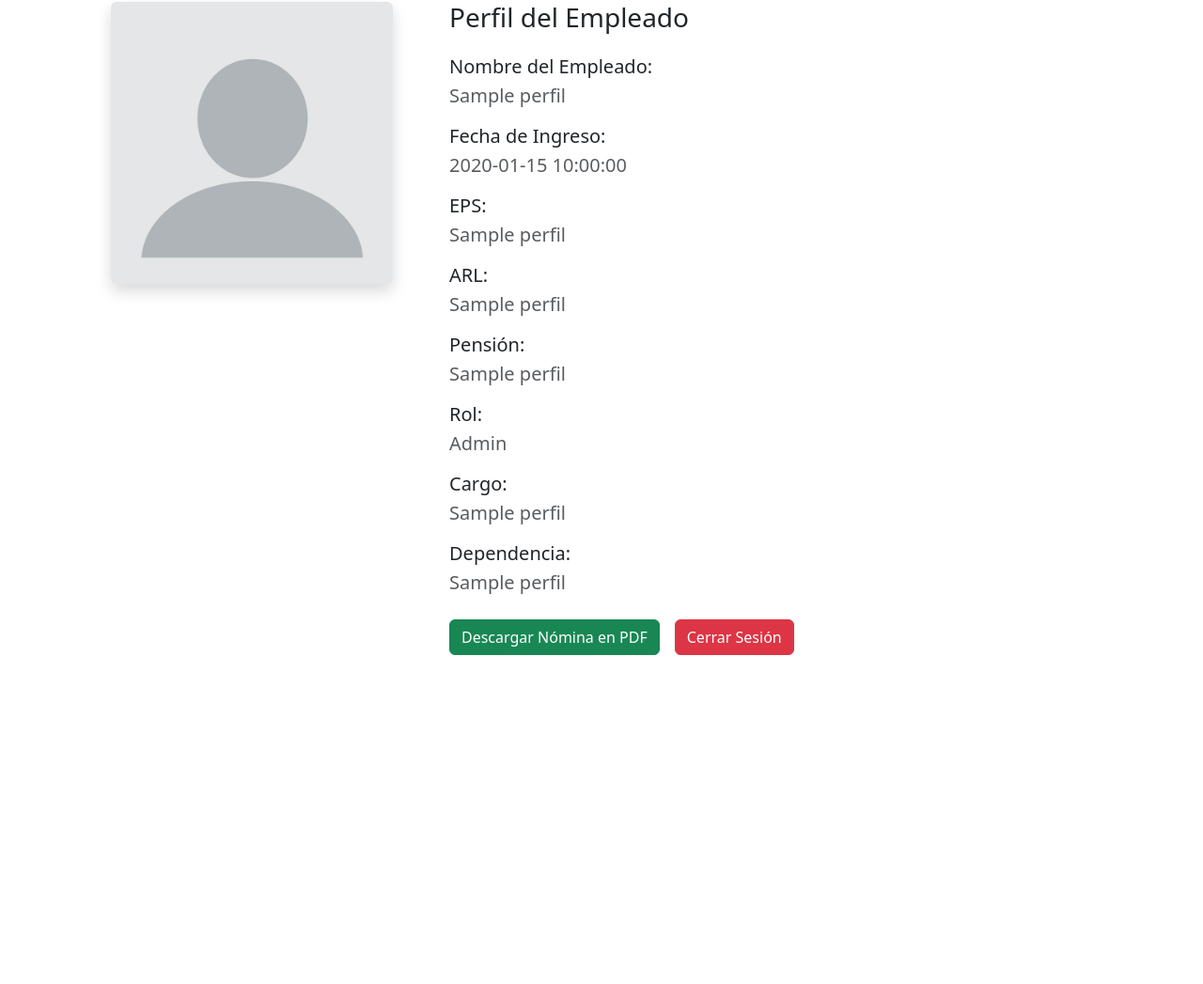
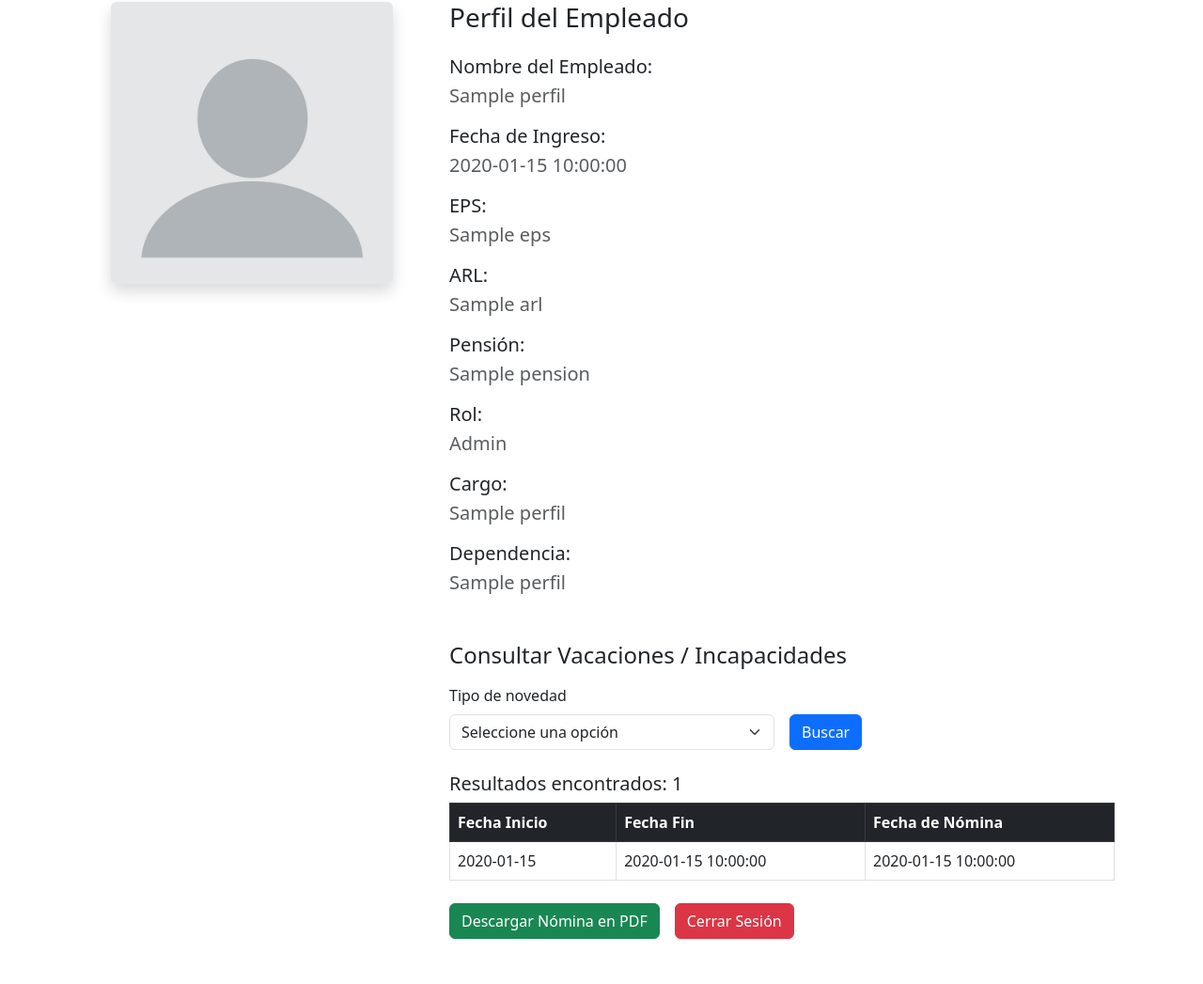
Before and after one commit to JimeneZz007/EntreCOL, a Flask app: template templates/auth/empleado.html in a window 1280 px wide. Shown: the part 286-1333 px from the top of the page at 94% size. Before the commit the page ends 983 px from the top, so only its background shows below. Run offline with Flask 3, Linux system fonts and the light colour scheme; the template is opened without the code that fills it: most values are stand-ins (such as "Sample title", 1, 10 or a date in 2020); some libraries are stand-ins or nearby versions.

Commit message:
consultas empleado

```diff
--- a/main.py
+++ b/main.py
@@ -432,21 +432,24 @@ def nomina_empleado(codEmp):
     else:
         return jsonify([])  # Retorna lista vacía si no hay nómina
 
-# Ruta pagina Empleado
-@app.route('/pagina_empleado')
+
+@app.route('/pagina_empleado',methods=['GET', 'POST'])
 def pagina_empleado():
     if 'loggedin' in session and session['role'] != 'jefe':
         cursor = mysql.connection.cursor(MySQLdb.cursors.DictCursor)
+
+        # Consulta de datos del perfil del empleado
         cursor.execute("""
             SELECT
                 u.nombre_usuario, u.role,
+                e.codEmp,  -- AÑADIDO: necesario para filtrar en 'novedades'
                 e.nombre AS nombre_empleado,
                 fechaIngreso,
                 c.nombre AS nombre_cargo,
                 d.nombre AS nombre_dependencia,
-                eps.nombre AS nombre_eps,
-                arl.nombre AS nombre_arl,
-                pension.nombre AS nombre_pension
+                eps.nombre AS eps,
+                arl.nombre AS arl,
+                pension.nombre AS pension
             FROM
                 usuarios u
             JOIN
@@ -454,7 +457,7 @@ def pagina_empleado():
             JOIN
                 cargo c ON e.codCargo = c.codCargo
             JOIN
-                dependencia d ON c.codDep  = d.codDep
+                dependencia d ON c.codDep = d.codDep
             JOIN
                 seguridadSocial s ON e.codSeg = s.codSeg
             JOIN
@@ -468,10 +471,51 @@ def pagina_empleado():
         """, [session['codCreden']])
         perfil = cursor.fetchone()
 
-        return render_template("auth/empleado.html", perfil=perfil, title="Tu Perfil de Empleado")
+        # Consulta de las últimas 5 nóminas del empleado
+        cursor.execute("""
+            SELECT
+                n.fechaNomina,
+                n.diasTrabajados,
+                n.bonificacion,
+                n.transporte,
+                n.salario,
+                n.salario_total
+            FROM
+                nomina n
+            JOIN
+                empleado e ON n.codEmp = e.codEmp
+            WHERE
+                e.codCreden = %s
+            ORDER BY
+                n.fechaNomina DESC
+            LIMIT 5
+        """, [session['codCreden']])
+        nominas_recientes = cursor.fetchall()
+
+        # Consulta dinámica de novedades
+        novedades = []
+        tipo_consulta = None
+        if request.method == 'POST':
+            tipo_consulta = request.form['tipo_novedad']
+            cursor.execute("""
+                SELECT fechaNomina, fechaini, fechaFin
+                FROM novedades n
+                JOIN empleado e ON n.codEmp = e.codEmp
+                WHERE e.codCreden = %s AND tipo = %s
+                ORDER BY fechaNomina DESC
+            """, [session['codCreden'], tipo_consulta])
+            novedades = cursor.fetchall()
+
+        return render_template(
+            "auth/empleado.html",
+            perfil=perfil,
+            nominas=nominas_recientes,
+            novedades=novedades,
+            tipo_consulta=tipo_consulta,
+            title="Tu Perfil de Empleado"
+        )
+
     return redirect(url_for('login'))
-
-
 # Generar PDF Nomina
 @app.route('/descargar_nomina')
 def descargar_nomina():
--- a/templates/auth/empleado.html
+++ b/templates/auth/empleado.html
@@ -40,17 +40,17 @@
 
       <div class="mb-3">
         <h5 class="mb-1">EPS:</h5>
-        <p class="fs-5 text-muted">{{ perfil['nombre_eps'] }}</p>
+        <p class="fs-5 text-muted">{{ perfil['eps'] }}</p>
       </div>
 
       <div class="mb-3">
         <h5 class="mb-1">ARL:</h5>
-        <p class="fs-5 text-muted">{{ perfil['nombre_arl'] }}</p>
+        <p class="fs-5 text-muted">{{ perfil['arl'] }}</p>
       </div>
 
       <div class="mb-3">
         <h5 class="mb-1">Pensión:</h5>
-        <p class="fs-5 text-muted">{{ perfil['nombre_pension'] }}</p>
+        <p class="fs-5 text-muted">{{ perfil['pension'] }}</p>
       </div>
 
       <div class="mb-3">
@@ -68,6 +68,53 @@
         <p class="fs-5 text-muted">{{ perfil['nombre_dependencia'] }}</p>
       </div>
 
+      <!-- NUEVO: Consultar novedades -->
+      <div class="mt-5">
+        <h4 class="mb-3">Consultar Vacaciones / Incapacidades</h4>
+
+        <form method="POST" action="{{ url_for('pagina_empleado') }}" class="row g-3">
+          <div class="col-md-6">
+            <label for="tipoNovedad" class="form-label">Tipo de novedad</label>
+            <select id="tipoNovedad" name="tipo_novedad" class="form-select" required>
+              <option value="" disabled selected>Seleccione una opción</option>
+              <option value="vacaciones">Vacaciones</option>
+              <option value="incapacidad">Incapacidad</option>
+            </select>
+          </div>
+          <div class="col-md-3 align-self-end">
+            <button type="submit" class="btn btn-primary">Buscar</button>
+          </div>
+        </form>
+
+        {% if novedades %}
+          <div class="mt-4">
+            <h5>Resultados encontrados: {{ novedades|length }}</h5>
+            <table class="table table-bordered mt-2">
+              <thead class="table-dark">
+                <tr>
+                  <th>Fecha Inicio</th>
+                  <th>Fecha Fin</th>
+                  <th>Fecha de Nómina</th>
+                </tr>
+              </thead>
+              <tbody>
+                {% for novedad in novedades %}
+                <tr>
+                  <td>{{ novedad['fechaini'] }}</td>
+                  <td>{{ novedad['fechaFin'] }}</td>
+                  <td>{{ novedad['fechaNomina'] }}</td>
+                </tr>
+                {% endfor %}
+              </tbody>
+            </table>
+          </div>
+        {% elif tipo_consulta %}
+          <div class="mt-4 alert alert-warning">
+            No se encontraron registros de {{ tipo_consulta }}.
+          </div>
+        {% endif %}
+      </div>
+
       <!-- Botones -->
       <div class="mt-4 d-flex gap-3">
         <a href="{{ url_for('descargar_nomina') }}" class="btn btn-success">Descargar Nómina en PDF</a>
```
